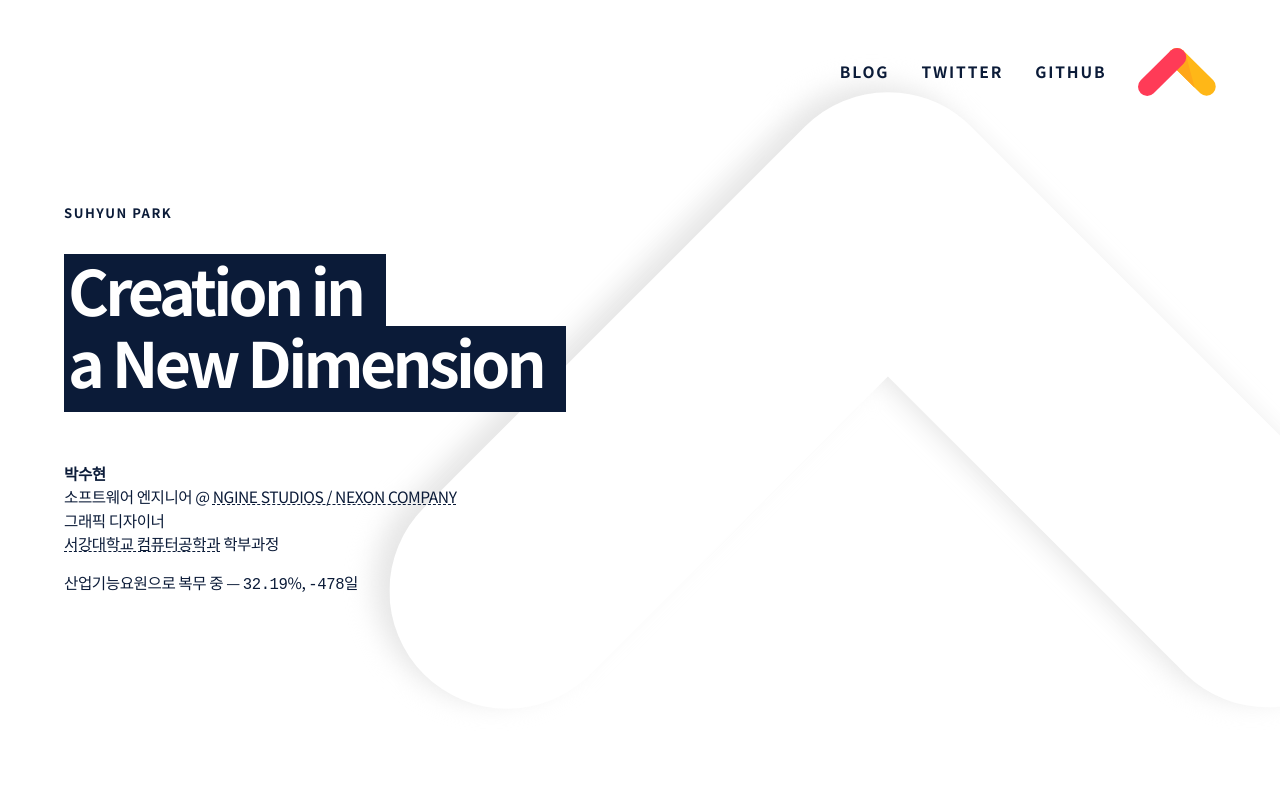
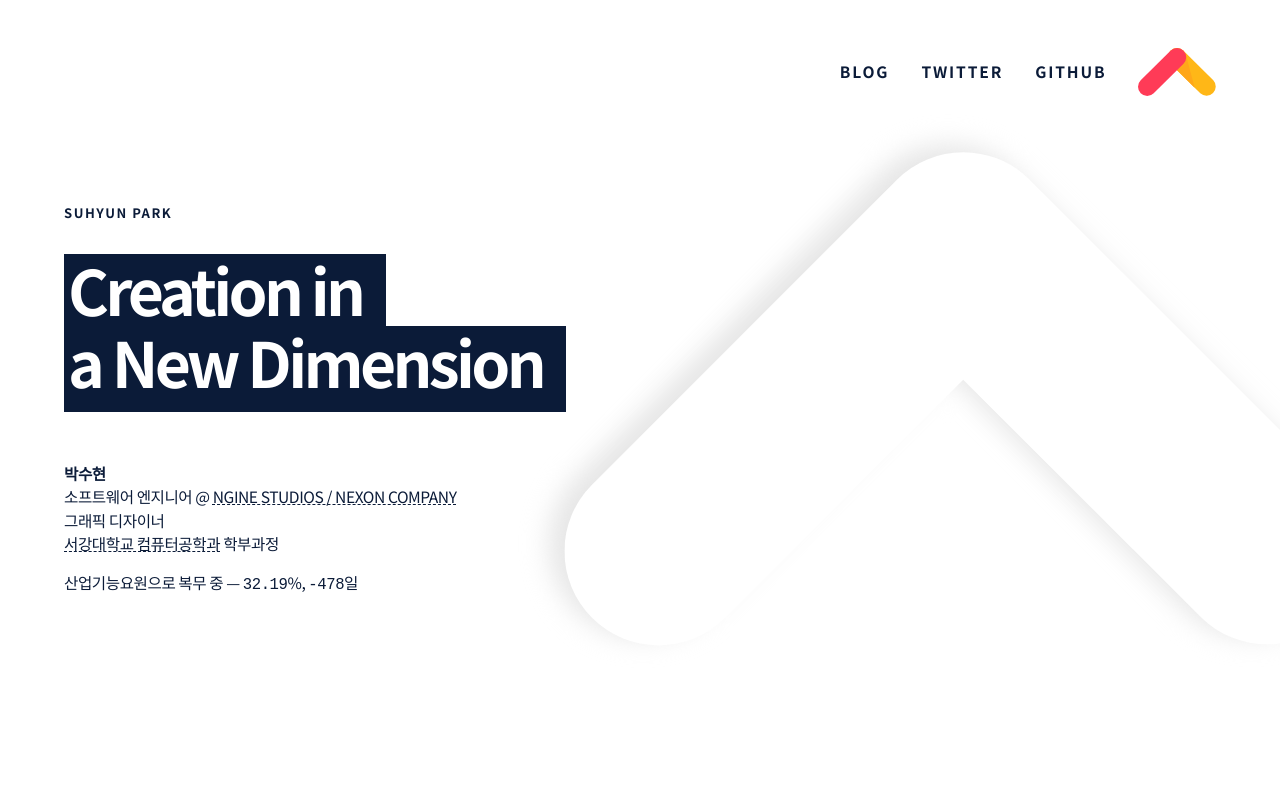
Before and after one commit to shiftpsh/shiftpsh.com, a Next.js app: page / in a window 1280 px wide. Shown: the top 800 px of the page. Built offline with nearby package versions, Linux system fonts and the light colour scheme; a web font is replaced by a local one.

Commit message:
Made background more performant

```diff
--- a/components/Background.tsx
+++ b/components/Background.tsx
@@ -4,11 +4,20 @@ import { ShiftTheme } from '../styles/ShiftTheme'
 
 const BackgroundContainer = styled.div`
   position: fixed;
+  display: flex;
+  align-items: center;
   width: 100%;
   height: 100vh;
   overflow: hidden;
   z-index: 0;
   pointer-events: none;
+`
+
+const BackgroundSizer = styled.div`
+  position: relative;
+  height: 80%;
+  max-height: 640px;
+  flex-grow: 1;
 `
 
 const BackgroundSvg = styled.svg`
@@ -25,6 +34,7 @@ const Background: React.FC = (props) => {
 
   return (
     <BackgroundContainer>
+      <BackgroundSizer>
         <BackgroundSvg
           xmlns="http://www.w3.org/2000/svg"
           viewBox="0 0 1000 640"
@@ -64,6 +74,7 @@ const Background: React.FC = (props) => {
             ></path>
           </g>
         </BackgroundSvg>
+      </BackgroundSizer>
     </BackgroundContainer>
   )
 }
```
Lines whose indentation alone changed are shown as unchanged.
